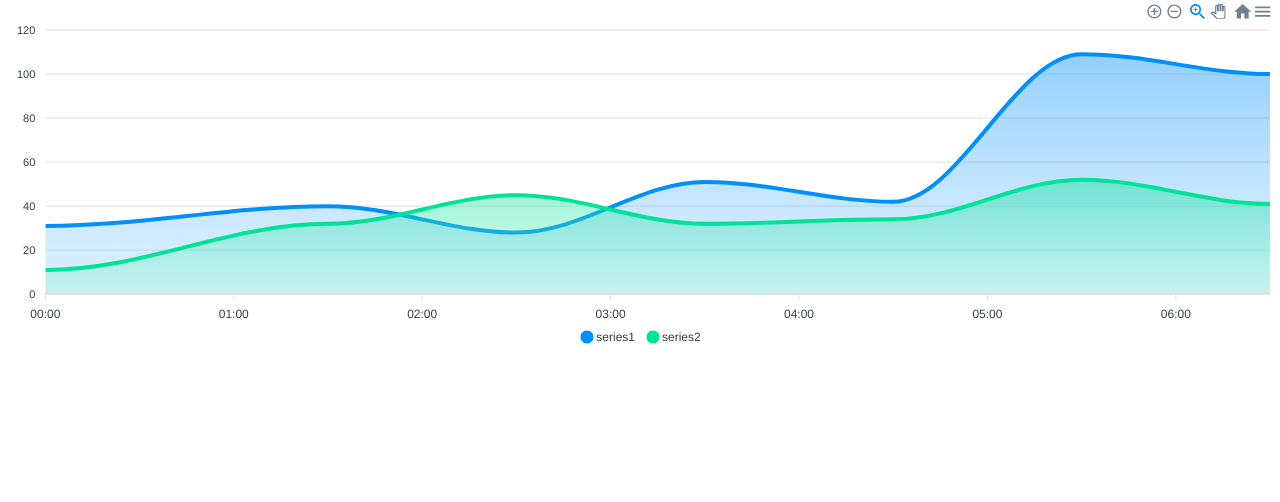
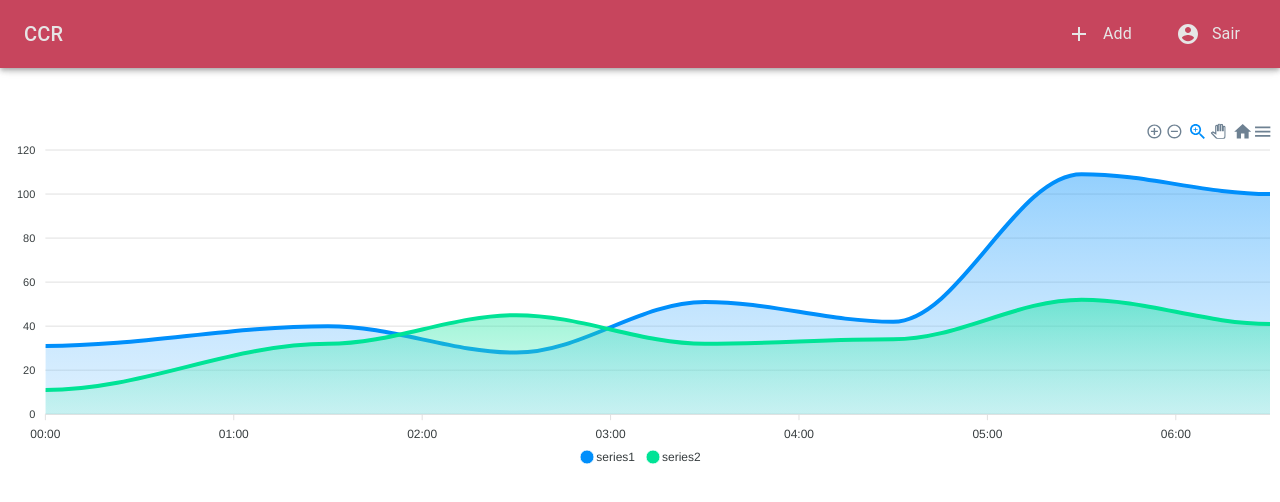
Before and after one commit to humbbetao/hackathon-ccr-front, a React (Create React App) app: page /dash in a window 1280 px wide. Shown: the top 502 px of the page. Built offline with nearby package versions, Linux system fonts and the light colour scheme.

Commit message:
add app bar

```diff
--- a/src/pages/Home/Home.js
+++ b/src/pages/Home/Home.js
@@ -1,11 +1,48 @@
 import React from "react";
 import Chart from "react-apexcharts";
-export default class ApexChart extends React.Component {
-  constructor(props) {
-    super(props);
+import { makeStyles } from "@material-ui/core/styles";
+import AppBar from "@material-ui/core/AppBar";
+import Toolbar from "@material-ui/core/Toolbar";
+import IconButton from "@material-ui/core/IconButton";
+import Typography from "@material-ui/core/Typography";
+import MenuItem from "@material-ui/core/MenuItem";
+import AccountCircle from "@material-ui/icons/AccountCircle";
+import Add from "@material-ui/icons/Add";
+import useMediaQuery from "@material-ui/core/useMediaQuery";
+import styled from "styled-components";
 
-    this.state = {
-      series: [
+const Container = styled.div`
+  margin-top: 120px;
+`;
+
+const useStyles = makeStyles((theme) => ({
+  grow: {
+    flexGrow: 1,
+  },
+  appBarTop: {
+    bottom: "auto",
+    top: 0,
+  },
+
+  title: {
+    [theme.breakpoints.up("sm")]: {
+      display: "block",
+    },
+  },
+  sectionDesktop: {
+    [theme.breakpoints.up("md")]: {
+      display: "flex",
+      justifyContent: "space-around",
+    },
+  },
+  titleHeader: {
+    display: "flex",
+    justifyContent: "space-between",
+  },
+}));
+
+export default function Home({}) {
+  const series = [
     {
       name: "series1",
       data: [31, 40, 28, 51, 42, 109, 100],
@@ -14,8 +51,8 @@ export default class ApexChart extends React.Component {
       name: "series2",
       data: [11, 32, 45, 32, 34, 52, 41],
     },
-      ],
-      options: {
+  ];
+  const options = {
     chart: {
       height: 350,
       type: "area",
@@ -43,20 +80,78 @@ export default class ApexChart extends React.Component {
         format: "dd/MM/yy HH:mm",
       },
     },
-      },
   };
-  }
 
-  render() {
+  const classes = useStyles();
+  const matches = useMediaQuery((theme) => theme.breakpoints.up("md"));
+
+  if (matches) {
     return (
-      <div id="chart">
-        <Chart
-          options={this.state.options}
-          series={this.state.series}
-          type="area"
-          height={350}
-        />
+      <React.Fragment>
+        <div className={classes.grow}>
+          <AppBar position="fixed" classes={{ root: classes.appBarTop }}>
+            <Toolbar>
+              <Typography className={classes.title} variant="h6" noWrap>
+                CCR
+              </Typography>
+
+              <div className={classes.grow} />
+
+              <div className={classes.sectionDesktop}>
+                <MenuItem onClick={() => {}}>
+                  <IconButton aria-label="show 4 new mails" color="inherit">
+                    <Add />
+                  </IconButton>
+                  <p>Add</p>
+                </MenuItem>
+                <MenuItem onClick={() => {}} data-test="logout-button">
+                  <IconButton
+                    aria-label="account of current user"
+                    aria-controls="primary-search-account-menu"
+                    aria-haspopup="true"
+                    color="inherit"
+                  >
+                    <AccountCircle />
+                  </IconButton>
+                  <p>Sair</p>
+                </MenuItem>
               </div>
+            </Toolbar>
+          </AppBar>
+        </div>
+        <Container>
+          <Chart options={options} series={series} type="area" height={350} />
+        </Container>
+      </React.Fragment>
     );
   }
+  return (
+    <React.Fragment>
+      <div className={classes.grow}>
+        <AppBar position="fixed" classes={{ root: classes.appBarTop }}>
+          <div className={classes.grow}>
+            <Toolbar classes={{ root: classes.titleHeader }}>
+              <Typography className={classes.title} variant="h6">
+                CCR
+              </Typography>
+              <MenuItem onClick={() => {}} data-test="logout-button">
+                <IconButton
+                  aria-label="account of current user"
+                  aria-controls="primary-search-account-menu"
+                  aria-haspopup="true"
+                  color="inherit"
+                >
+                  <AccountCircle />
+                </IconButton>
+                <p>Sair</p>
+              </MenuItem>
+            </Toolbar>
+          </div>
+        </AppBar>
+      </div>
+      <Container>
+        <Chart options={options} series={series} type="area" height={350} />
+      </Container>
+    </React.Fragment>
+  );
 }
```
Lines whose indentation alone changed are shown as unchanged.
